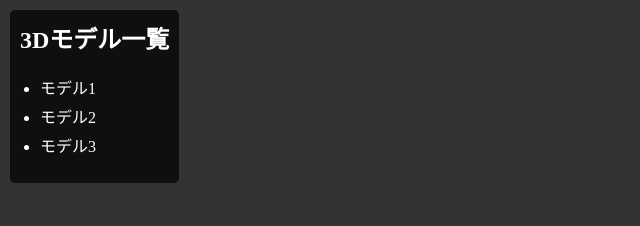
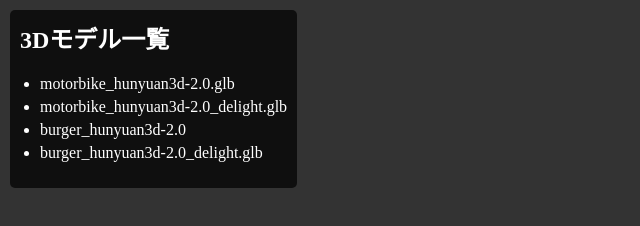
Before and after one commit to ezmk333/img-to-3d-test, a plain HTML site: page index.html in a window 1280 px wide. Shown: the whole page, without its empty margins (0-640 px from the left). Drawn offline with nearby package versions, Linux system fonts and the light colour scheme; no server answers.

Commit message:
Update index.html

```diff
--- a/index.html
+++ b/index.html
@@ -59,10 +59,10 @@
     <script>
         // モデルのリスト（ここを編集してモデルを追加）
         const modelList = [
-            { name: "モデル1", path: "models/model1.glb", type: "gltf" },
-            { name: "モデル2", path: "models/model2.obj", type: "obj" },
-            { name: "モデル3", path: "models/model3.fbx", type: "fbx" },
-            // 他のモデルを追加...
+            { name: "motorbike_hunyuan3d-2.0.glb", path: "models/motorbike_hunyuan3d-2.0.glb", type: "gltf" },
+            { name: "motorbike_hunyuan3d-2.0_delight.glb", path: "motorbike_hunyuan3d-2.0_delight.glb", type: "gltf" },
+            { name: "burger_hunyuan3d-2.0", path: "burger_hunyuan3d-2.0.glb", type: "gltf" },
+            { name: "burger_hunyuan3d-2.0_delight.glb", path: "burger_hunyuan3d-2.0_delight.glb", type: "gltf" },
         ];
 
         // Three.jsの初期化
```
